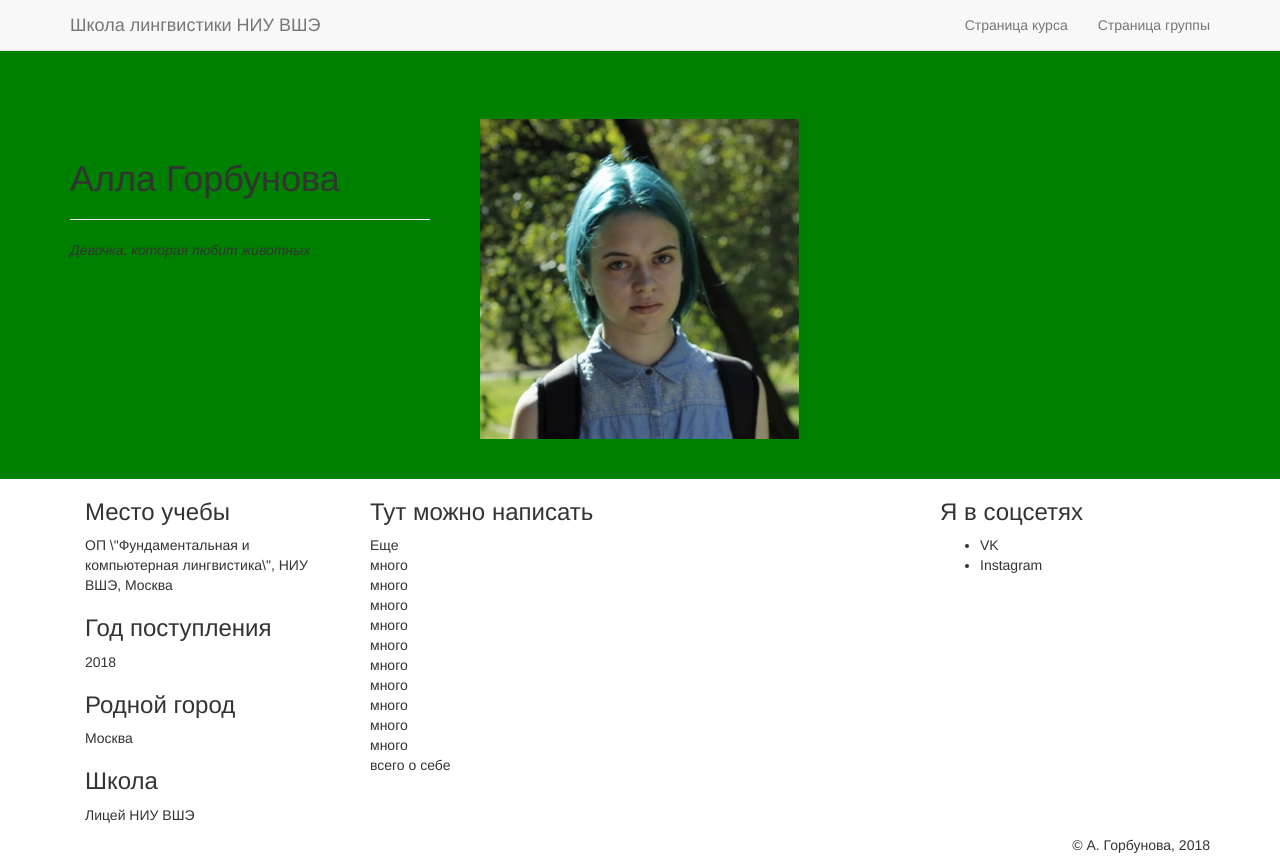
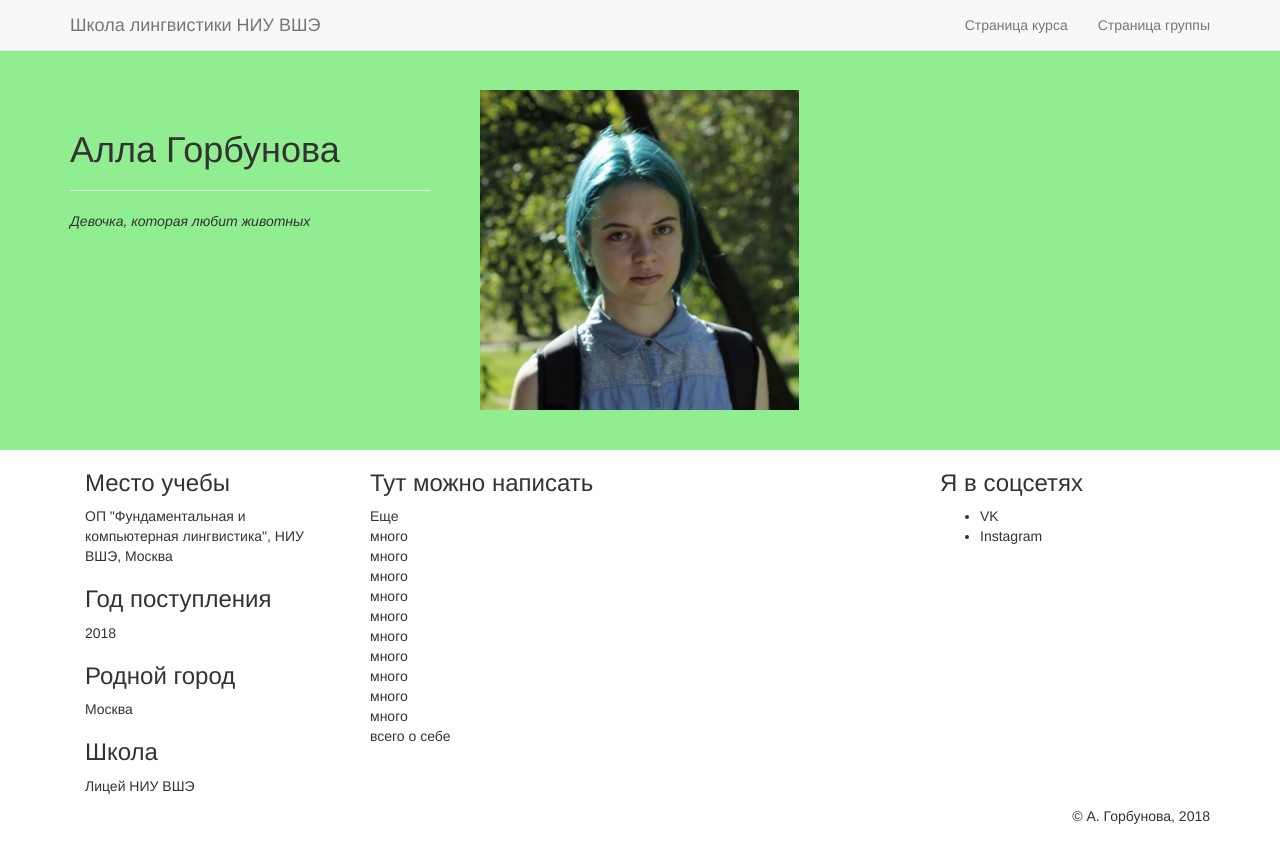
Before and after one commit to alla-g/webpage, a plain HTML site: page index.html in a window 1280 px wide. After the commit the page ends 836 px from the top, so only its background shows below. Drawn offline with nearby package versions, Linux system fonts and the light colour scheme.

Commit message:
Update index.html

```diff
--- a/index.html
+++ b/index.html
@@ -23,7 +23,7 @@
 				</nav>
 			</div>
 		</nav>
-		<header style="background-color:green; padding-top:99px; ">
+		<header style="background-color:lightgreen; padding-top:70px; ">
 			<div class="container">
 				<div class="row">
 					<div class="col-md-4">
@@ -43,7 +43,7 @@
 				<div class="col-md-3">
 					<article>
 						<h3>Место учебы</h2>
-						<p>ОП \"Фундаментальная и компьютерная лингвистика\", НИУ ВШЭ, Москва</p>
+						<p>ОП "Фундаментальная и компьютерная лингвистика", НИУ ВШЭ, Москва</p>
 					</article>
 					<article>
 						<h3>Год поступления</h2>
```
